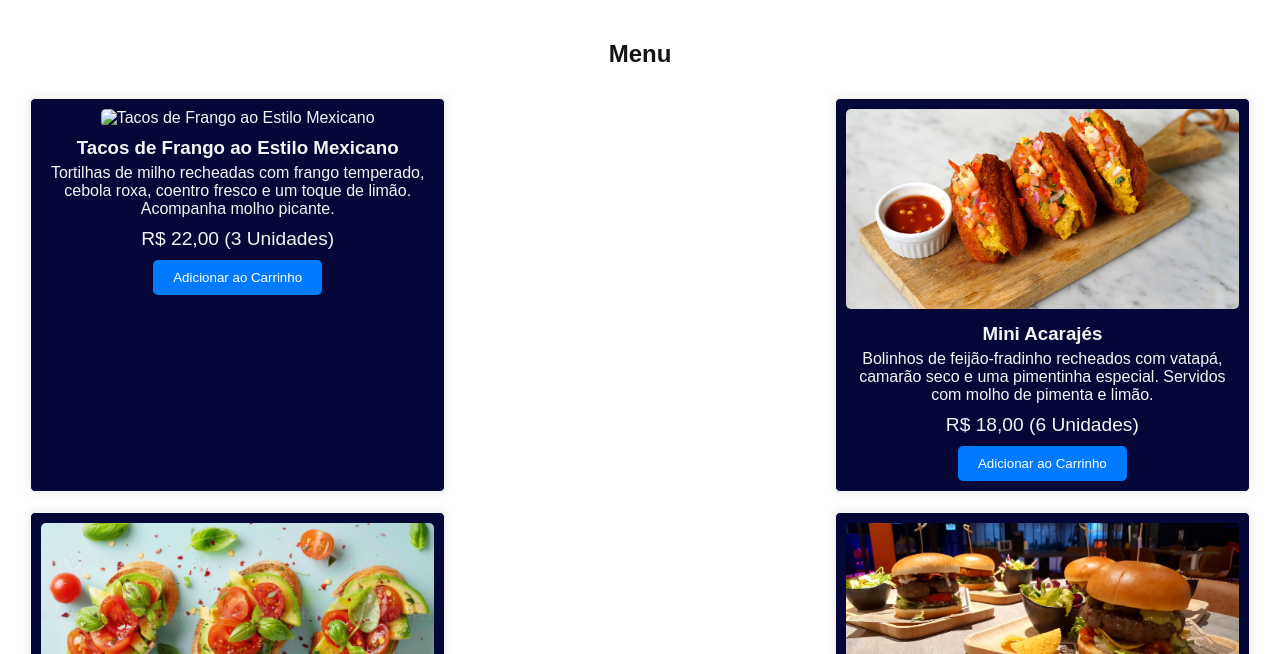
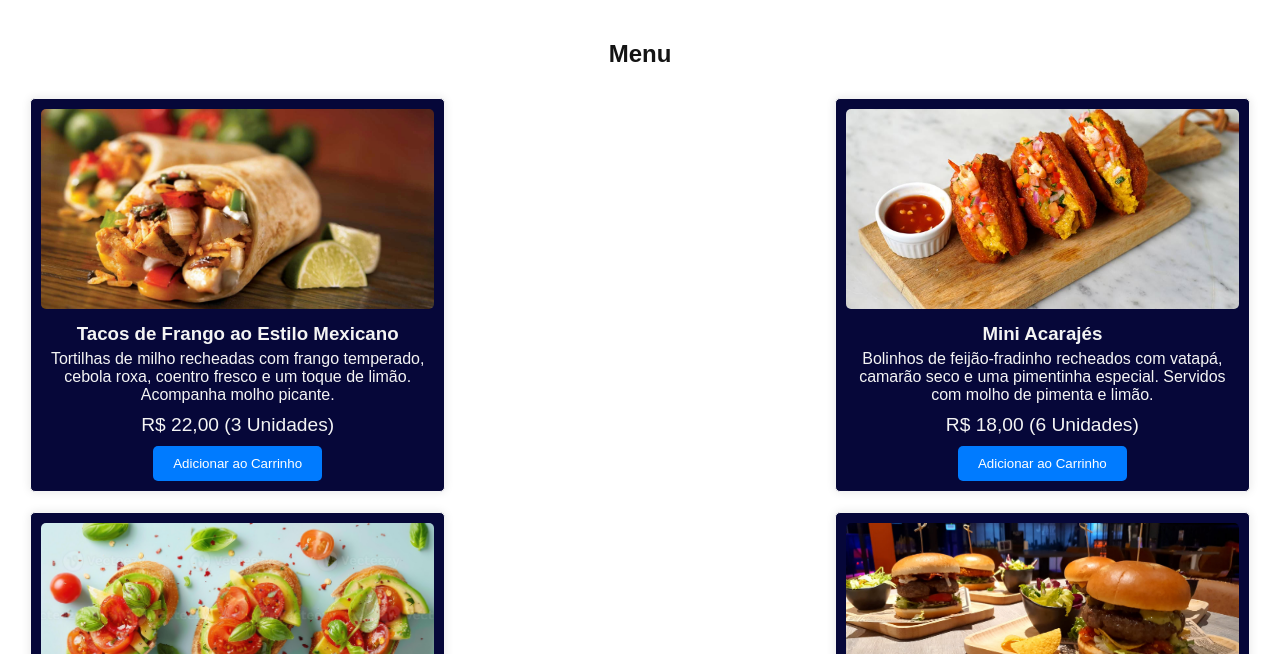
Before and after one commit to LaionUbert/CodeBite-Restaurant-APS2, a plain HTML site: page src/home.html in a window 1280 px wide. Shown: the part 146-800 px from the top of the page. Drawn offline with Linux system fonts and the light colour scheme.

Commit message:
backup 1.1

```diff
--- a/src/home.html
+++ b/src/home.html
@@ -27,7 +27,7 @@
             <div class="menu-items">
                 <!-- Entradas -->
                 <div class="menu-item">
-                    <img src="Imagens/img_tacos.jpg" alt="Tacos de Frango ao Estilo Mexicano">
+                    <img src="/Imagens/img_tacos.jpg" alt="Tacos de Frango ao Estilo Mexicano">
                     <h3>Tacos de Frango ao Estilo Mexicano</h3>
                     <p>Tortilhas de milho recheadas com frango temperado, cebola roxa, coentro fresco e um toque de limão. Acompanha molho picante.</p>
                     <span>R$ 22,00 (3 Unidades)</span>
```
